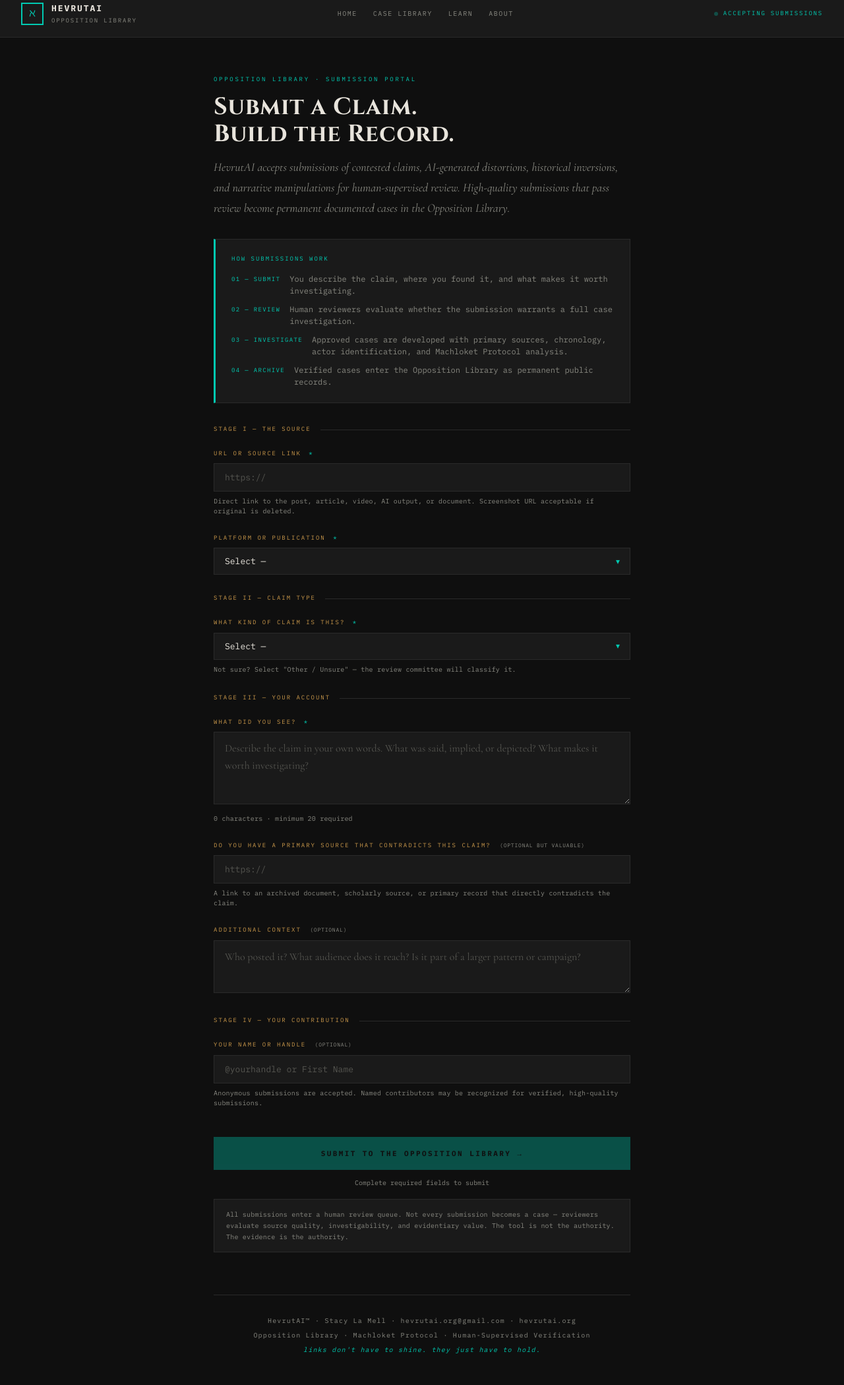
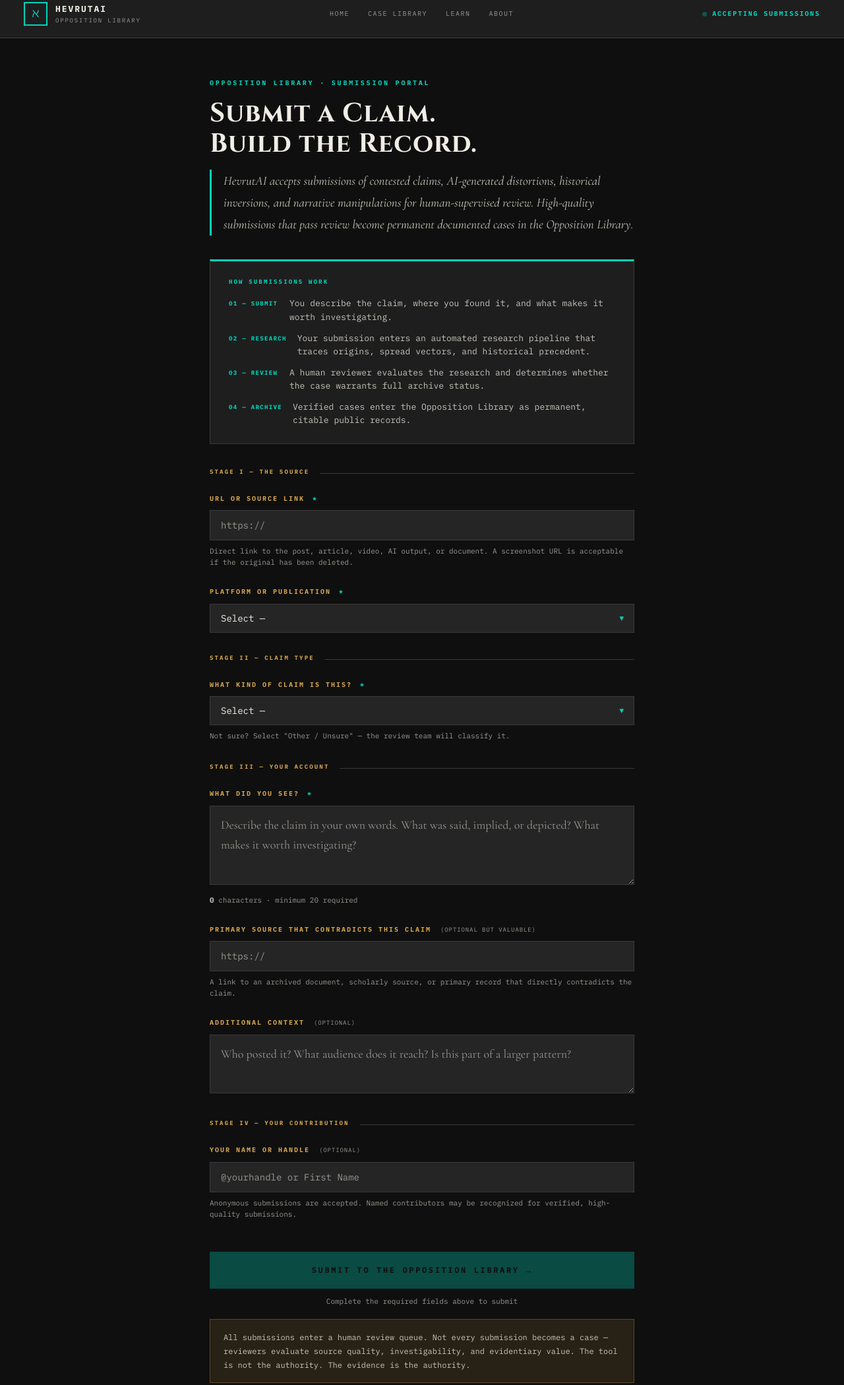
Before and after one commit to hevrutaiorg-afk/hevrutai-site, a plain HTML site: page submit.html in a window 1280 px wide. Shown: the part 15-2114 px from the top of the page at 66% size. Drawn offline with nearby package versions, Linux system fonts and the light colour scheme.

Commit message:
Update submit.html

```diff
--- a/submit.html
+++ b/submit.html
@@ -10,15 +10,18 @@
   <link href="https://fonts.googleapis.com/css2?family=Cinzel:wght@400;700&family=Cormorant+Garamond:ital,wght@0,400;0,600;1,400;1,600&family=IBM+Plex+Mono:wght@400;700&display=swap" rel="stylesheet" />
 
   <style>
-    /* ── TOKENS ── */
     :root {
       --bg:       #0F0F0F;
-      --surface:  #1A1A1A;
-      --border:   #2A2A2A;
-      --text:     #E8E4DC;
-      --muted:    #888880;
-      --teal:     #00C9B1;
-      --gold:     #C8974A;
+      --surface:  #1E1E1E;
+      --surface2: #252525;
+      --border:   #3A3A3A;
+      --text:     #F0EDE6;
+      --text-mid: #C8C4BC;
+      --muted:    #9A9690;
+      --teal:     #00D4BB;
+      --teal-dim: rgba(0,212,187,0.1);
+      --gold:     #D4A44C;
+      --gold-dim: rgba(212,164,76,0.12);
       --mono:     'IBM Plex Mono', monospace;
       --serif:    'Cormorant Garamond', serif;
       --display:  'Cinzel', serif;
@@ -30,8 +33,8 @@
       background: var(--bg);
       color: var(--text);
       font-family: var(--mono);
-      font-size: 13px;
-      line-height: 1.6;
+      font-size: 14px;
+      line-height: 1.65;
       min-height: 100vh;
     }
 
@@ -39,7 +42,7 @@
     .site-header {
       background: var(--surface);
       border-bottom: 1px solid var(--border);
-      padding: 18px 32px;
+      padding: 18px 36px;
       display: flex;
       align-items: center;
       justify-content: space-between;
@@ -53,33 +56,33 @@
     }
 
     .logo-mark {
-      width: 34px;
-      height: 34px;
+      width: 36px; height: 36px;
       border: 2px solid var(--teal);
       display: flex;
       align-items: center;
       justify-content: center;
-      font-size: 16px;
+      font-size: 18px;
       color: var(--teal);
       font-family: var(--display);
       flex-shrink: 0;
     }
 
     .logo-text { font-size: 13px; font-weight: 700; letter-spacing: 0.15em; text-transform: uppercase; color: var(--text); }
-    .logo-sub  { font-size: 9px;  letter-spacing: 0.2em;  text-transform: uppercase; color: var(--muted); }
+    .logo-sub  { font-size: 9px; letter-spacing: 0.2em; text-transform: uppercase; color: var(--muted); }
 
     .status-badge {
       display: flex;
       align-items: center;
       gap: 8px;
-      font-size: 9px;
-      letter-spacing: 0.2em;
+      font-size: 10px;
+      letter-spacing: 0.18em;
       text-transform: uppercase;
       color: var(--teal);
+      font-weight: 700;
     }
 
     .status-dot {
-      width: 6px; height: 6px;
+      width: 7px; height: 7px;
       border-radius: 50%;
       background: var(--teal);
       animation: pulse 2s infinite;
@@ -87,12 +90,7 @@
 
     @keyframes pulse { 0%,100%{opacity:1} 50%{opacity:0.3} }
 
-    /* ── NAV ── */
-    .site-nav {
-      display: flex;
-      gap: 24px;
-      align-items: center;
-    }
+    .site-nav { display: flex; gap: 28px; align-items: center; }
 
     .site-nav a {
       font-size: 10px;
@@ -107,145 +105,152 @@
 
     /* ── MAIN ── */
     main {
-      max-width: 680px;
+      max-width: 700px;
       margin: 0 auto;
-      padding: 56px 24px 100px;
+      padding: 60px 28px 100px;
     }
 
-    /* ── TYPOGRAPHY ── */
+    /* ── PAGE HEADER ── */
     .eyebrow {
-      font-size: 9px;
-      letter-spacing: 0.3em;
+      font-size: 10px;
+      letter-spacing: 0.28em;
       text-transform: uppercase;
       color: var(--teal);
       margin-bottom: 14px;
+      font-weight: 700;
     }
 
     .page-title {
       font-family: var(--display);
-      font-size: clamp(26px, 5vw, 36px);
+      font-size: clamp(28px, 5vw, 40px);
       font-weight: 700;
       color: var(--text);
       line-height: 1.15;
       letter-spacing: 0.02em;
-      margin-bottom: 14px;
+      margin-bottom: 16px;
     }
 
     .page-subtitle {
       font-family: var(--serif);
-      font-size: 18px;
+      font-size: 19px;
       font-style: italic;
-      color: var(--muted);
-      line-height: 1.7;
-      margin-bottom: 32px;
+      color: var(--text-mid);
+      line-height: 1.75;
+      margin-bottom: 36px;
+      border-left: 3px solid var(--teal);
+      padding-left: 18px;
     }
 
-    /* ── HOW IT WORKS BOX ── */
+    /* ── HOW IT WORKS ── */
     .process-box {
       background: var(--surface);
       border: 1px solid var(--border);
-      border-left: 3px solid var(--teal);
-      padding: 22px 24px;
-      margin-bottom: 40px;
+      border-top: 3px solid var(--teal);
+      padding: 24px 28px;
+      margin-bottom: 44px;
     }
 
-    .process-box .box-label {
+    .box-label {
       font-size: 9px;
-      letter-spacing: 0.22em;
+      letter-spacing: 0.24em;
       text-transform: uppercase;
       color: var(--teal);
-      margin-bottom: 14px;
+      font-weight: 700;
+      margin-bottom: 16px;
     }
 
-    .process-steps {
-      display: flex;
-      flex-direction: column;
-      gap: 10px;
-    }
+    .process-steps { display: flex; flex-direction: column; gap: 12px; }
 
     .process-step {
       display: flex;
-      gap: 14px;
+      gap: 16px;
       align-items: flex-start;
-      font-size: 12px;
-      color: var(--muted);
-      line-height: 1.5;
+      font-size: 13px;
+      color: var(--text-mid);
+      line-height: 1.55;
     }
 
     .step-num {
       font-size: 9px;
       letter-spacing: 0.15em;
       color: var(--teal);
+      font-weight: 700;
       white-space: nowrap;
-      padding-top: 2px;
+      padding-top: 3px;
       flex-shrink: 0;
+      min-width: 76px;
     }
 
-    /* ── DIVIDERS ── */
+    /* ── STAGE DIVIDERS ── */
     .stage-divider {
       position: relative;
       height: 1px;
       background: var(--border);
-      margin: 36px 0 28px;
+      margin: 40px 0 30px;
     }
 
     .stage-label {
       position: absolute;
-      top: -8px;
+      top: -9px;
       left: 0;
       font-size: 9px;
-      letter-spacing: 0.22em;
+      letter-spacing: 0.24em;
       text-transform: uppercase;
       color: var(--gold);
+      font-weight: 700;
       background: var(--bg);
-      padding-right: 14px;
+      padding-right: 16px;
     }
 
     /* ── FIELDS ── */
-    .field { margin-bottom: 26px; }
+    .field { margin-bottom: 28px; }
 
     label {
       display: block;
-      font-size: 9px;
-      letter-spacing: 0.22em;
+      font-size: 10px;
+      letter-spacing: 0.2em;
       text-transform: uppercase;
       color: var(--gold);
-      margin-bottom: 8px;
+      font-weight: 700;
+      margin-bottom: 9px;
     }
 
     label .req { color: var(--teal); margin-left: 4px; }
-    label .opt { color: var(--muted); font-size: 8px; margin-left: 6px; letter-spacing: 0.1em; }
+    label .opt { color: var(--muted); font-size: 9px; margin-left: 6px; letter-spacing: 0.1em; font-weight: 400; }
 
     input[type="url"],
     input[type="text"],
     textarea,
     select {
       width: 100%;
-      background: var(--surface);
+      background: var(--surface2);
       border: 1px solid var(--border);
       color: var(--text);
       font-family: var(--mono);
-      font-size: 13px;
-      padding: 12px 16px;
+      font-size: 14px;
+      padding: 13px 16px;
       outline: none;
-      transition: border-color 0.2s;
+      transition: border-color 0.2s, box-shadow 0.2s;
       appearance: none;
+      -webkit-appearance: none;
     }
 
     textarea {
       font-family: var(--serif);
-      font-size: 16px;
+      font-size: 18px;
       resize: vertical;
-      min-height: 110px;
-      line-height: 1.6;
+      min-height: 120px;
+      line-height: 1.7;
+      color: var(--text);
     }
 
     input:focus, textarea:focus, select:focus {
       border-color: var(--teal);
+      box-shadow: 0 0 0 3px rgba(0,212,187,0.1);
     }
 
     input::placeholder, textarea::placeholder {
-      color: #555550;
+      color: var(--muted);
     }
 
     .select-wrap { position: relative; }
@@ -258,92 +263,91 @@
       transform: translateY(-50%);
       color: var(--teal);
       pointer-events: none;
-      font-size: 12px;
+      font-size: 13px;
     }
 
-    select option { background: #1A1A1A; }
+    select option { background: var(--surface2); color: var(--text); }
 
     .hint {
-      font-size: 10px;
+      font-size: 11px;
       color: var(--muted);
-      margin-top: 7px;
-      line-height: 1.5;
-      letter-spacing: 0.02em;
+      margin-top: 8px;
+      line-height: 1.55;
     }
 
-    .char-count { color: var(--muted); }
+    .char-count { color: var(--text-mid); font-weight: 700; }
 
     /* ── SUBMIT ── */
-    .submit-area { margin-top: 44px; }
+    .submit-area { margin-top: 48px; }
 
     .submit-btn {
       width: 100%;
       background: var(--teal);
-      color: var(--bg);
+      color: #0F0F0F;
       border: none;
       font-family: var(--mono);
-      font-size: 11px;
+      font-size: 12px;
       font-weight: 700;
       letter-spacing: 0.22em;
       text-transform: uppercase;
-      padding: 18px 24px;
+      padding: 20px 24px;
       cursor: pointer;
-      transition: opacity 0.2s, background 0.2s;
+      transition: opacity 0.2s;
     }
 
-    .submit-btn:hover { opacity: 0.88; }
-    .submit-btn:disabled { opacity: 0.35; cursor: not-allowed; }
+    .submit-btn:hover:not(:disabled) { opacity: 0.88; }
+    .submit-btn:disabled { opacity: 0.3; cursor: not-allowed; }
 
     .submit-note {
       text-align: center;
-      font-size: 10px;
+      font-size: 11px;
       color: var(--muted);
-      margin-top: 12px;
+      margin-top: 10px;
     }
 
     .review-note {
-      margin-top: 16px;
-      padding: 14px 18px;
-      background: var(--surface);
-      border: 1px solid var(--border);
-      font-size: 10px;
-      color: var(--muted);
-      line-height: 1.7;
-      letter-spacing: 0.02em;
+      margin-top: 18px;
+      padding: 16px 20px;
+      background: var(--gold-dim);
+      border: 1px solid rgba(212,164,76,0.3);
+      font-size: 12px;
+      color: var(--text-mid);
+      line-height: 1.75;
     }
 
     /* ── SUCCESS ── */
     #success-screen {
       display: none;
       text-align: center;
-      padding: 60px 0;
+      padding: 72px 0;
     }
 
     .success-icon {
-      width: 64px; height: 64px;
+      width: 68px; height: 68px;
       border: 2px solid var(--teal);
       border-radius: 50%;
       display: flex;
       align-items: center;
       justify-content: center;
       margin: 0 auto 24px;
-      font-size: 26px;
+      font-size: 28px;
       color: var(--teal);
+      background: var(--teal-dim);
     }
 
     .success-title {
       font-family: var(--display);
-      font-size: 24px;
+      font-size: 26px;
       color: var(--text);
       margin-bottom: 12px;
     }
 
     .success-sub {
       font-family: var(--serif);
-      font-size: 18px;
+      font-size: 19px;
       font-style: italic;
-      color: var(--muted);
-      line-height: 1.7;
+      color: var(--text-mid);
+      line-height: 1.75;
       margin-bottom: 28px;
     }
 
@@ -351,38 +355,29 @@
       display: inline-block;
       background: var(--surface);
       border: 1px solid var(--border);
-      padding: 10px 24px;
-      font-size: 10px;
+      padding: 11px 28px;
+      font-size: 11px;
       letter-spacing: 0.2em;
       color: var(--gold);
-      margin-bottom: 28px;
+      font-weight: 700;
+      margin-bottom: 32px;
     }
 
     .next-steps-box {
-      display: inline-block;
       background: var(--surface);
       border: 1px solid var(--border);
-      border-left: 3px solid var(--teal);
-      padding: 22px 28px;
-      margin-bottom: 32px;
+      border-top: 3px solid var(--teal);
+      padding: 24px 28px;
+      margin: 0 auto 32px;
       text-align: left;
-      max-width: 440px;
-      width: 100%;
-    }
-
-    .next-steps-box .box-label {
-      font-size: 9px;
-      letter-spacing: 0.22em;
-      text-transform: uppercase;
-      color: var(--teal);
-      margin-bottom: 14px;
+      max-width: 480px;
     }
 
     .next-steps-box p {
-      font-size: 12px;
-      color: var(--muted);
+      font-size: 13px;
+      color: var(--text-mid);
       line-height: 1.7;
-      margin-bottom: 8px;
+      margin-bottom: 10px;
     }
 
     .next-steps-box p:last-child { margin-bottom: 0; }
@@ -390,48 +385,48 @@
     .btn-ghost {
       display: inline-block;
       background: transparent;
-      border: 1px solid var(--teal);
+      border: 2px solid var(--teal);
       color: var(--teal);
       font-family: var(--mono);
-      font-size: 10px;
+      font-size: 11px;
       font-weight: 700;
       letter-spacing: 0.2em;
       text-transform: uppercase;
-      padding: 13px 28px;
+      padding: 14px 32px;
       cursor: pointer;
       transition: background 0.2s;
       text-decoration: none;
     }
 
-    .btn-ghost:hover { background: rgba(0,201,177,0.08); }
+    .btn-ghost:hover { background: var(--teal-dim); }
 
     /* ── FOOTER ── */
     .site-footer {
-      margin-top: 64px;
+      margin-top: 72px;
       padding-top: 28px;
       border-top: 1px solid var(--border);
       text-align: center;
       font-size: 10px;
       color: var(--muted);
       letter-spacing: 0.12em;
-      line-height: 2.2;
+      line-height: 2.4;
     }
 
     .site-footer a { color: var(--muted); text-decoration: none; }
     .site-footer a:hover { color: var(--teal); }
-    .site-footer .tagline { color: var(--teal); font-style: italic; }
+    .site-footer .tagline { color: var(--teal); font-style: italic; font-family: var(--serif); font-size: 13px; }
 
     /* ── RESPONSIVE ── */
     @media (max-width: 600px) {
       .site-header { padding: 16px 20px; }
       .site-nav { display: none; }
       main { padding: 40px 20px 80px; }
+      .page-title { font-size: 26px; }
     }
   </style>
 </head>
 <body>
 
-  <!-- HEADER -->
   <header class="site-header">
     <a href="/" class="logo">
       <div class="logo-mark">ℵ</div>
@@ -452,19 +447,18 @@
     </div>
   </header>
 
-  <!-- MAIN FORM -->
   <main>
     <div id="form-section">
 
       <div class="eyebrow">Opposition Library · Submission Portal</div>
       <h1 class="page-title">Submit a Claim.<br>Build the Record.</h1>
       <p class="page-subtitle">
-        HevrutAI accepts submissions of contested claims, AI-generated distortions, historical inversions,
-        and narrative manipulations for human-supervised review. High-quality submissions that pass review
-        become permanent documented cases in the Opposition Library.
+        HevrutAI accepts submissions of contested claims, AI-generated distortions,
+        historical inversions, and narrative manipulations for human-supervised review.
+        High-quality submissions that pass review become permanent documented cases
+        in the Opposition Library.
       </p>
 
-      <!-- HOW IT WORKS -->
       <div class="process-box">
         <div class="box-label">How submissions work</div>
         <div class="process-steps">
@@ -473,29 +467,28 @@
             <span>You describe the claim, where you found it, and what makes it worth investigating.</span>
           </div>
           <div class="process-step">
-            <span class="step-num">02 — REVIEW</span>
-            <span>Human reviewers evaluate whether the submission warrants a full case investigation.</span>
+            <span class="step-num">02 — RESEARCH</span>
+            <span>Your submission enters an automated research pipeline that traces origins, spread vectors, and historical precedent.</span>
           </div>
           <div class="process-step">
-            <span class="step-num">03 — INVESTIGATE</span>
-            <span>Approved cases are developed with primary sources, chronology, actor identification, and Machloket Protocol analysis.</span>
+            <span class="step-num">03 — REVIEW</span>
+            <span>A human reviewer evaluates the research and determines whether the case warrants full archive status.</span>
           </div>
           <div class="process-step">
             <span class="step-num">04 — ARCHIVE</span>
-            <span>Verified cases enter the Opposition Library as permanent public records.</span>
+            <span>Verified cases enter the Opposition Library as permanent, citable public records.</span>
           </div>
         </div>
       </div>
 
       <form id="submit-form" novalidate>
 
-        <!-- STAGE I -->
         <div class="stage-divider"><span class="stage-label">Stage I — The Source</span></div>
 
         <div class="field">
           <label for="url">URL or Source Link <span class="req">*</span></label>
           <input type="url" id="url" name="url" placeholder="https://" required />
-          <div class="hint">Direct link to the post, article, video, AI output, or document. Screenshot URL acceptable if original is deleted.</div>
+          <div class="hint">Direct link to the post, article, video, AI output, or document. A screenshot URL is acceptable if the original has been deleted.</div>
         </div>
 
         <div class="field">
@@ -519,7 +512,6 @@
           </div>
         </div>
 
-        <!-- STAGE II -->
         <div class="stage-divider"><span class="stage-label">Stage II — Claim Type</span></div>
 
         <div class="field">
@@ -538,10 +530,9 @@
               <option>Other / Unsure</option>
             </select>
           </div>
-          <div class="hint">Not sure? Select "Other / Unsure" — the review committee will classify it.</div>
+          <div class="hint">Not sure? Select "Other / Unsure" — the review team will classify it.</div>
         </div>
 
-        <!-- STAGE III -->
         <div class="stage-divider"><span class="stage-label">Stage III — Your Account</span></div>
 
         <div class="field">
@@ -551,31 +542,29 @@
         </div>
 
         <div class="field">
-          <label for="counter-source">Do you have a primary source that contradicts this claim? <span class="opt">(optional but valuable)</span></label>
+          <label for="counter-source">Primary source that contradicts this claim <span class="opt">(optional but valuable)</span></label>
           <input type="url" id="counter-source" name="counter-source" placeholder="https://" />
           <div class="hint">A link to an archived document, scholarly source, or primary record that directly contradicts the claim.</div>
         </div>
 
         <div class="field">
           <label for="context">Additional context <span class="opt">(optional)</span></label>
-          <textarea id="context" name="context" placeholder="Who posted it? What audience does it reach? Is it part of a larger pattern or campaign?" style="min-height:80px;"></textarea>
+          <textarea id="context" name="context" placeholder="Who posted it? What audience does it reach? Is this part of a larger pattern?" style="min-height: 88px;"></textarea>
         </div>
 
-        <!-- STAGE IV -->
         <div class="stage-divider"><span class="stage-label">Stage IV — Your Contribution</span></div>
 
         <div class="field">
-          <label for="handle">Your Name or Handle <span class="opt">(optional)</span></label>
+          <label for="handle">Your name or handle <span class="opt">(optional)</span></label>
           <input type="text" id="handle" name="handle" placeholder="@yourhandle or First Name" />
           <div class="hint">Anonymous submissions are accepted. Named contributors may be recognized for verified, high-quality submissions.</div>
         </div>
 
-        <!-- SUBMIT -->
         <div class="submit-area">
           <button type="submit" class="submit-btn" id="submit-btn" disabled>
             Submit to the Opposition Library →
           </button>
-          <div class="submit-note" id="submit-note">Complete required fields to submit</div>
+          <div class="submit-note" id="submit-note">Complete the required fields above to submit</div>
           <div class="review-note">
             All submissions enter a human review queue. Not every submission becomes a case —
             reviewers evaluate source quality, investigability, and evidentiary value.
@@ -586,27 +575,24 @@
       </form>
     </div>
 
-    <!-- SUCCESS -->
     <div id="success-screen">
       <div class="success-icon">✓</div>
       <div class="success-title">Submission Received</div>
       <div class="success-sub">
-        Your claim has entered the review queue.<br>
-        Human reviewers will evaluate it for case development.
+        Your claim has entered the research pipeline.<br>
+        A human reviewer will evaluate it for archive status.
       </div>
       <div class="case-id-box" id="case-id-display"></div>
       <br><br>
       <div class="next-steps-box">
         <div class="box-label">What happens next</div>
-        <p>Your submission will be reviewed by the HevrutAI team for source quality and investigability.</p>
-        <p>If selected for development, it will be investigated using primary sources, chronology analysis, and the full Machloket Protocol.</p>
-        <p>Approved cases enter the Opposition Library as permanent documented records.</p>
-        <p>Contributors who submit high-quality, verifiable claims may be recognized in the archive.</p>
+        <p>Your submission enters automated research: origin tracing, spread vector analysis, historical precedent mapping.</p>
+        <p>A human reviewer then evaluates the research and determines whether the case warrants full Opposition Library status.</p>
+        <p>Approved cases become permanent, citable public records. Contributors of high-quality submissions may be recognized in the archive.</p>
       </div>
       <button class="btn-ghost" onclick="resetForm()">Submit Another Claim</button>
     </div>
 
-    <!-- FOOTER -->
     <div class="site-footer">
       <a href="/">HevrutAI™</a> · Stacy La Mell ·
       <a href="mailto:hevrutai.org@gmail.com">hevrutai.org@gmail.com</a> ·
@@ -617,11 +603,7 @@
   </main>
 
   <script>
-    // ── CONFIG — your existing values stay here ──────────────────
-    const AIRTABLE_TOKEN   = "YOUR_TOKEN_HERE";
-    const AIRTABLE_BASE_ID = "YOUR_BASE_HERE";
-    const TABLE_NAME       = "Submissions";
-    // ─────────────────────────────────────────────────────────────
+    const TABLE_NAME = "Submissions";
 
     const generateCaseId = () => {
       const d = new Date();
@@ -632,14 +614,13 @@
 
     const caseId = generateCaseId();
 
-    // Field references
-    const descEl          = document.getElementById('description');
-    const charEl          = document.getElementById('char-count');
-    const urlEl           = document.getElementById('url');
-    const platEl          = document.getElementById('platform');
-    const claimTypeEl     = document.getElementById('claim-type');
-    const btn             = document.getElementById('submit-btn');
-    const noteEl          = document.getElementById('submit-note');
+    const descEl      = document.getElementById('description');
+    const charEl      = document.getElementById('char-count');
+    const urlEl       = document.getElementById('url');
+    const platEl      = document.getElementById('platform');
+    const claimTypeEl = document.getElementById('claim-type');
+    const btn         = document.getElementById('submit-btn');
+    const noteEl      = document.getElementById('submit-note');
 
     const validate = () => {
       const ok = urlEl.value.trim() &&
@@ -658,7 +639,6 @@
     [urlEl, platEl, claimTypeEl].forEach(el => el.addEventListener('change', validate));
     urlEl.addEventListener('input', validate);
 
-    // Form submit
     document.getElementById('submit-form').addEventListener('submit', async (e) => {
       e.preventDefault();
       btn.disabled = true;
@@ -680,19 +660,13 @@
       };
 
       try {
-        const res = await fetch(
-          `https://api.airtable.com/v0/${AIRTABLE_BASE_ID}/${encodeURIComponent(TABLE_NAME)}`,
-          {
-            method: 'POST',
-            headers: {
-              'Authorization': `Bearer ${AIRTABLE_TOKEN}`,
-              'Content-Type':  'application/json'
-            },
-            body: JSON.stringify(payload)
-          }
-        );
+        const res = await fetch('/api/submit-report', {
+          method: 'POST',
+          headers: { 'Content-Type': 'application/json' },
+          body: JSON.stringify(payload)
+        });
 
-        if (!res.ok) throw new Error('Airtable error');
+        if (!res.ok) throw new Error('Submission error');
 
         document.getElementById('form-section').style.display = 'none';
         document.getElementById('case-id-display').textContent = 'CASE ID: ' + caseId;
```
